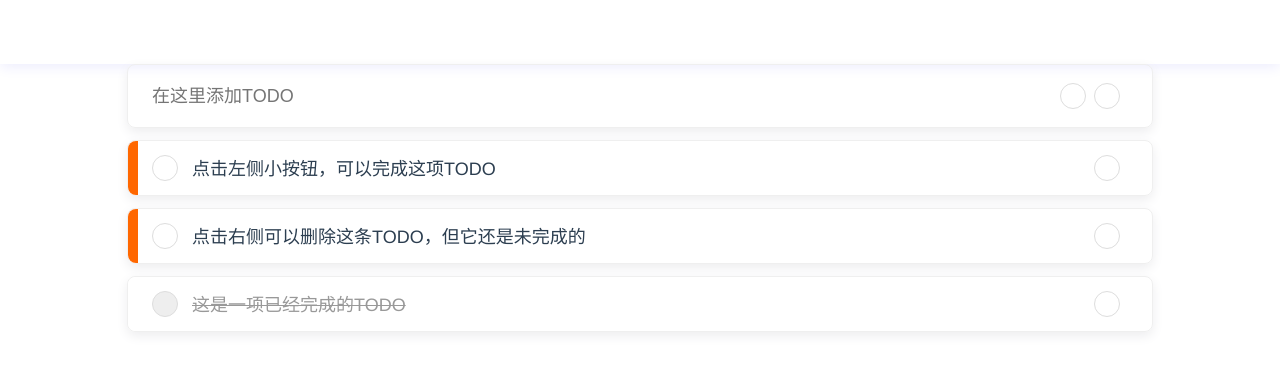
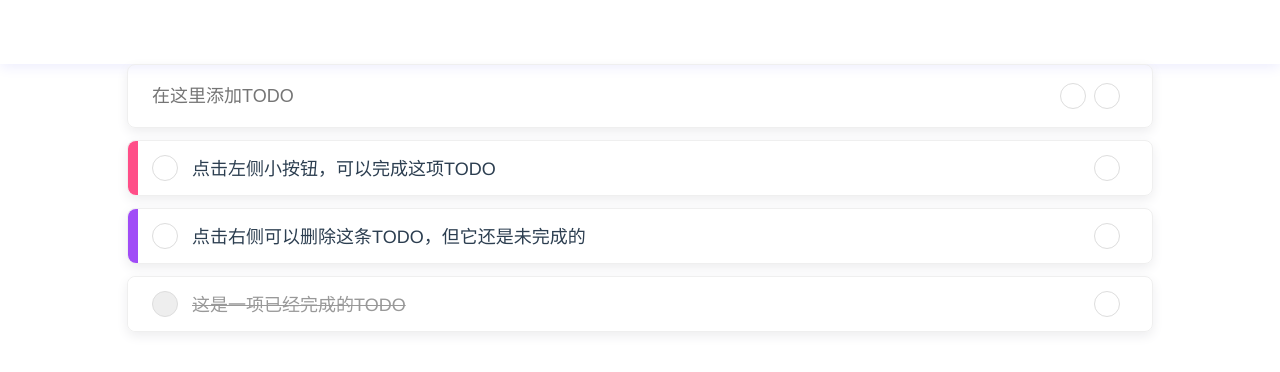
Before and after one commit to kevinzhao2233/one-day, a Vue app: page / in a window 1280 px wide. Shown: the top 372 px of the page. Built offline with nearby package versions, Linux system fonts and the light colour scheme.

Commit message:
实现TODO排序功能 借助 Vue.Darggable

```diff
--- a/package.json
+++ b/package.json
@@ -13,6 +13,7 @@
   "dependencies": {
     "vue": "^2.5.2",
     "vue-router": "^3.0.1",
+    "vuedraggable": "^2.23.2",
     "vuex": "^3.1.2"
   },
   "devDependencies": {
--- a/src/components/Home.vue
+++ b/src/components/Home.vue
@@ -4,9 +4,12 @@
   <AddTodoList/>
 
   <!-- List -->
-  <div v-for="undoneTodo in undoneTodos" :key="undoneTodo.id">
-    <ListContent :todo="undoneTodo"/>
-  </div>
+  <draggable v-model="todos" :options="{ forceFallvack: true }">
+    <div v-for="todo in todos" :key="todo.id">
+      <ListContent :todo="todo" v-if="!todo.done"/>
+    </div>
+  </draggable>
+
   <div v-for="doneTodo in doneTodos" :key="doneTodo.id">
     <ListContent :todo="doneTodo"/>
   </div>
@@ -14,6 +17,7 @@
 </template>
 
 <script>
+import draggable from 'vuedraggable';
 import { mapGetters } from 'vuex';
 import ListContent from './widget/ListContent';
 import AddTodoList from './widget/AddTodoList';
@@ -23,6 +27,7 @@ export default {
   components: {
     ListContent,
     AddTodoList,
+    draggable,
   },
 
   computed: {
@@ -30,6 +35,26 @@ export default {
       'doneTodos',
       'undoneTodos',
     ]),
+
+    undoneTodos: {
+      get() {
+        return this.$store.getters.undoneTodos;
+      },
+      set(value) {
+        // eslint-disable-next-line no-console
+        console.log(value);
+        this.$store.commit('updateTodos', value);
+      },
+    },
+
+    todos: {
+      get() {
+        return this.$store.state.todos;
+      },
+      set(value) {
+        this.$store.commit('updateTodos', value);
+      },
+    },
   },
 };
 </script>
--- a/src/components/widget/ListContent.vue
+++ b/src/components/widget/ListContent.vue
@@ -21,11 +21,13 @@
 </template>
 
 <script>
+
 import { mapMutations } from 'vuex';
 import { getTimeStemp } from '../../assets/lib/myLib';
 
 export default {
   name: 'ListContent',
+
   props: {
     todo: {
       type: Object,
--- a/src/store/index.js
+++ b/src/store/index.js
@@ -9,9 +9,9 @@ const store = new Vuex.Store({
   strict: process.env.NODE_ENV !== 'production',
   state: {
     todos: [
-      { id: '1578026976920-85058-1f6d', text: '点击左侧小按钮，可以完成这项TODO', done: false, buildTime: 1578026976920, lastUpdate: 1578026976920, color: '#ff6700' },
+      { id: '1578026976920-85058-1f6d', text: '点击左侧小按钮，可以完成这项TODO', done: false, buildTime: 1578026976920, lastUpdate: 1578026976920, color: '#ff4e88' },
       { id: '1578027011004-77892-363b', text: '这是一项已经完成的TODO', done: true, buildTime: 1578027011004, lastUpdate: 1578027011004, color: '#ff6700' },
-      { id: '1578027031614-38447-9025', text: '点击右侧可以删除这条TODO，但它还是未完成的', done: false, buildTime: 1578027031614, lastUpdate: 1578027031614, color: '#ff6700' },
+      { id: '1578027031614-38447-9025', text: '点击右侧可以删除这条TODO，但它还是未完成的', done: false, buildTime: 1578027031614, lastUpdate: 1578027031614, color: '#a04cf7' },
     ],
     time: {
       min: 0, // 当前番茄时间
--- a/src/store/mutations-types.js
+++ b/src/store/mutations-types.js
@@ -5,6 +5,7 @@ export const DECREASE_MIN = 'decreaseMin';
 export const DECREASE_SEC = 'decreaseSec';
 export const TIME_OVER = 'timeOver';
 export const SORTED_TODOS = 'sortedTodos';
+export const UPDATE_TODOS = 'updateTodos';
 export const CHANGE_STATUS_TO_RESTART = 'changeStatusToRestart';
 export const CHANGE_STATUS_TO_START = 'changeStatusToStart';
 export const CHANGE_STATUS_TO_STOP = 'changeStatusToStop';
--- a/src/store/mutations.js
+++ b/src/store/mutations.js
@@ -1,6 +1,6 @@
 import { ADD_TODO, TOGGLE_DONE, DEL_TODO, DECREASE_SEC, DECREASE_MIN, TIME_OVER,
   CHANGE_STATUS_TO_RESTART, CHANGE_STATUS_TO_START, CHANGE_STATUS_TO_STOP, CHANGE_STATUS_TO_END,
-  CHANGE_CURRENT_TIME, SORTED_TODOS } from './mutations-types';
+  CHANGE_CURRENT_TIME, UPDATE_TODOS } from './mutations-types';
 
 const mutations = {
   // 添加 TODO || 直接插入到数组首位
@@ -15,7 +15,7 @@ const mutations = {
     });
   },
 
-  // 切换一条 TODO 的完成状态 || 通过 id，找到要删除的下标，用splice删除
+  // 切换一条 TODO 的完成状态 || 通过 id，找到要删除的下标，用splice删除，根据 lastUpdate
   [TOGGLE_DONE](state, payload) {
     const willToggleDone = state.todos.findIndex(todo => todo.id === payload.id);
     state.todos[willToggleDone].done = !payload.done;
@@ -30,10 +30,21 @@ const mutations = {
   },
 
   // 对 todos 根据 lastupdate排序
-  [SORTED_TODOS](state) {
-    state.todos.sort((a, b) => a.lastUpdate - b.lastUpdate);
+  // [SORTED_TODOS](state) {
+  //   state.todos.sort((a, b) => a.lastUpdate - b.lastUpdate);
+  // },
+
+  // 更新 todos
+  [UPDATE_TODOS](state, payload) {
+    state.todos = JSON.parse(JSON.stringify(payload));
+    // eslint-disable-next-line no-console
+    console.log(state.todos);
   },
 
+
+  /**
+   * ========= 以下为 番茄钟页面的 mutation
+   */
   // 倒计时-分钟 || 直接减一即可，异步进行计算的部分在action中
   [DECREASE_MIN](state) {
     state.time.min -= 1;
```
Also changed, not shown: 1 other file (tests, documents, lock files or other folders).
